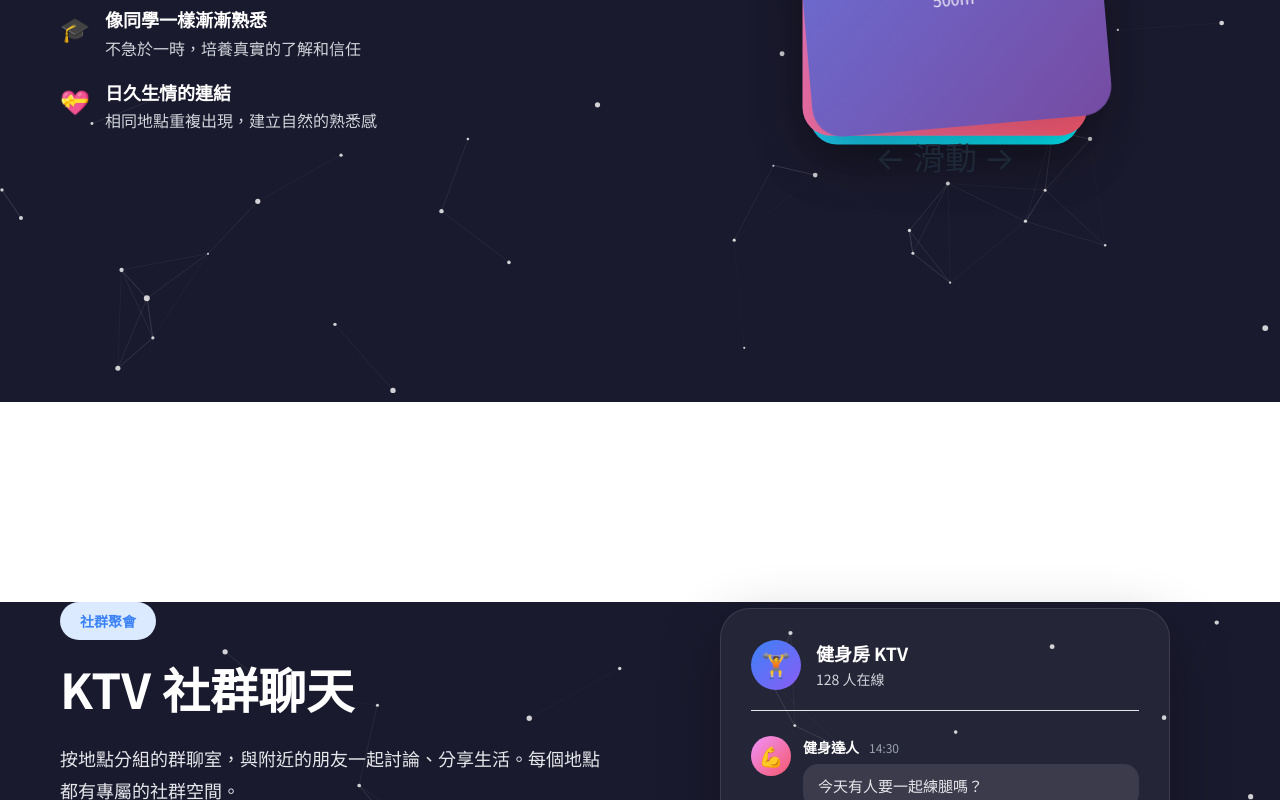
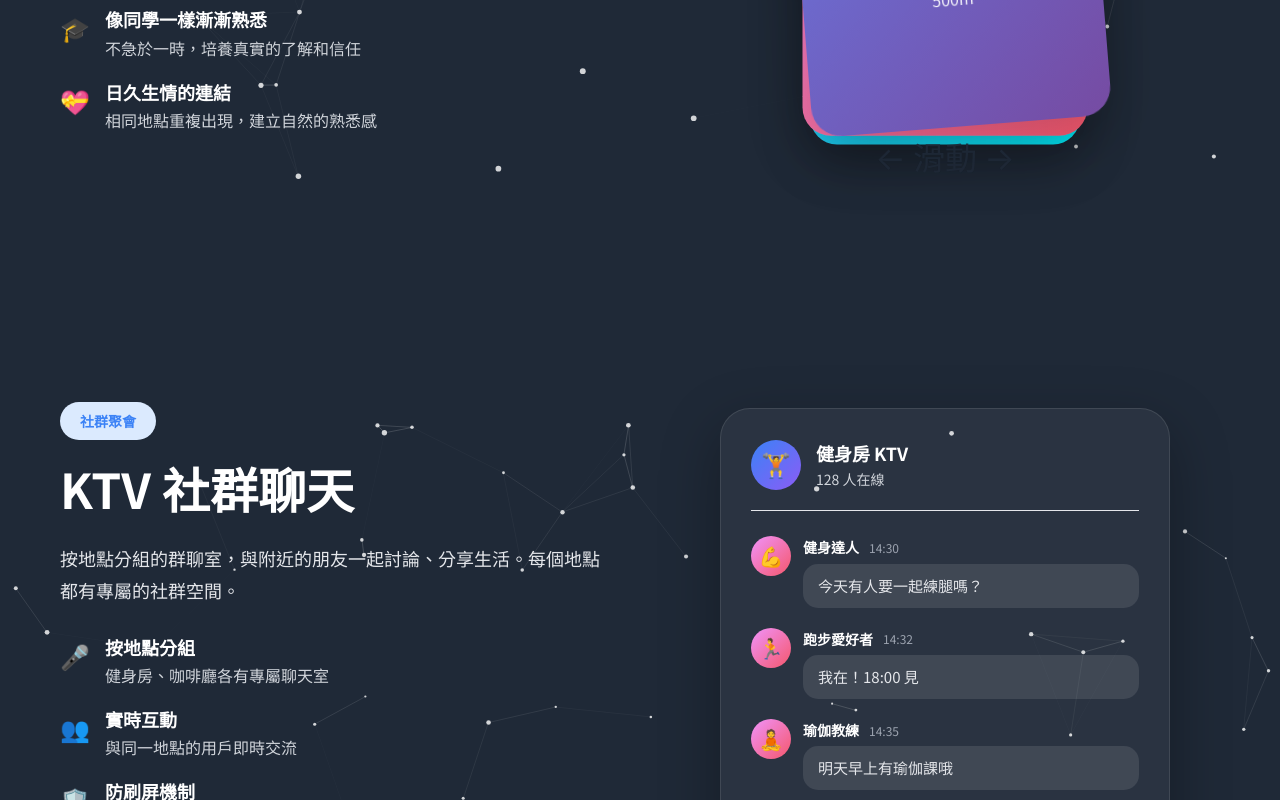
Before and after one commit to yujie9988/doget-landing, a React (Vite) app: page /features in a window 1280 px wide. Shown: the part 2480-3280 px from the top of the page. Built offline with nearby package versions, Linux system fonts and the light colour scheme.

Commit message:
修復１

```diff
--- a/src/components/ComparisonSection.jsx
+++ b/src/components/ComparisonSection.jsx
@@ -10,6 +10,7 @@ const ComparisonSection = () => {
 
   return (
     <section className="section" style={{
+      backgroundColor: '#1f2937',
       overflow: 'hidden',
     }}>
       <ParticleBackground>
--- a/src/components/DoGetSection.jsx
+++ b/src/components/DoGetSection.jsx
@@ -10,6 +10,7 @@ const DoGetSection = () => {
 
   return (
     <section id="doget" className="section" style={{
+      backgroundColor: '#1f2937',
       overflow: 'hidden',
     }}>
       <ParticleBackground>
--- a/src/components/KTVSection.jsx
+++ b/src/components/KTVSection.jsx
@@ -10,6 +10,7 @@ const KTVSection = () => {
 
   return (
     <section className="section" style={{
+      backgroundColor: '#1f2937',
       overflow: 'hidden',
     }}>
       <ParticleBackground>
--- a/src/components/ParticleBackground.jsx
+++ b/src/components/ParticleBackground.jsx
@@ -2,22 +2,25 @@ import React, { useEffect, useRef } from 'react'
 
 const ParticleBackground = ({ children }) => {
   const canvasRef = useRef(null)
+  const containerRef = useRef(null)
   const mouseRef = useRef({ x: null, y: null })
   const particlesRef = useRef([])
   const animationFrameRef = useRef(null)
 
   useEffect(() => {
     const canvas = canvasRef.current
-    if (!canvas) return
+    const container = containerRef.current
+    if (!canvas || !container) return
 
     const ctx = canvas.getContext('2d')
-    let width = window.innerWidth
-    let height = canvas.parentElement.offsetHeight
+    let width = container.offsetWidth
+    let height = container.offsetHeight
 
     // 設置 canvas 尺寸
     const setCanvasSize = () => {
-      width = window.innerWidth
-      height = canvas.parentElement.offsetHeight
+      const rect = container.getBoundingClientRect()
+      width = rect.width
+      height = rect.height
       canvas.width = width
       canvas.height = height
     }
@@ -92,7 +95,7 @@ const ParticleBackground = ({ children }) => {
 
           if (distance < 150) {
             ctx.beginPath()
-            ctx.strokeStyle = `rgba(139, 92, 246, ${0.8 * (1 - distance / 150)})`
+            ctx.strokeStyle = `rgba(147, 197, 253, ${0.8 * (1 - distance / 150)})`
             ctx.lineWidth = 2
             ctx.moveTo(particles[i].x, particles[i].y)
             ctx.lineTo(mouse.x, mouse.y)
@@ -132,15 +135,16 @@ const ParticleBackground = ({ children }) => {
       mouseRef.current.y = null
     }
 
-    // 窗口大小改變事件
-    const handleResize = () => {
+    // 使用 ResizeObserver 監聽容器大小變化
+    const resizeObserver = new ResizeObserver(() => {
       setCanvasSize()
       createParticles()
-    }
+    })
+
+    resizeObserver.observe(container)
 
     canvas.addEventListener('mousemove', handleMouseMove)
     canvas.addEventListener('mouseleave', handleMouseLeave)
-    window.addEventListener('resize', handleResize)
 
     // 清理
     return () => {
@@ -149,13 +153,20 @@ const ParticleBackground = ({ children }) => {
       }
       canvas.removeEventListener('mousemove', handleMouseMove)
       canvas.removeEventListener('mouseleave', handleMouseLeave)
-      window.removeEventListener('resize', handleResize)
+      resizeObserver.disconnect()
     }
   }, [])
 
   return (
-    <div style={{ position: 'relative', minHeight: '100vh' }}>
-      {/* Canvas 背景 */}
+    <div
+      ref={containerRef}
+      style={{
+        position: 'relative',
+        width: '100%',
+        height: '100%',
+      }}
+    >
+      {/* Canvas 背景層 */}
       <canvas
         ref={canvasRef}
         style={{
@@ -164,7 +175,6 @@ const ParticleBackground = ({ children }) => {
           left: 0,
           width: '100%',
           height: '100%',
-          backgroundColor: '#1a1a2e',
           zIndex: 0,
         }}
       />
--- a/src/components/SecondSection.jsx
+++ b/src/components/SecondSection.jsx
@@ -10,6 +10,7 @@ const SecondSection = () => {
 
   return (
     <section className="section" style={{
+      backgroundColor: '#1f2937',
       minHeight: '100vh',
       display: 'flex',
       alignItems: 'center',
--- a/src/components/ThirdSection.jsx
+++ b/src/components/ThirdSection.jsx
@@ -10,6 +10,7 @@ const ThirdSection = () => {
 
   return (
     <section className="section" style={{
+      backgroundColor: '#1f2937',
       minHeight: '100vh',
       display: 'flex',
       alignItems: 'center',
```
